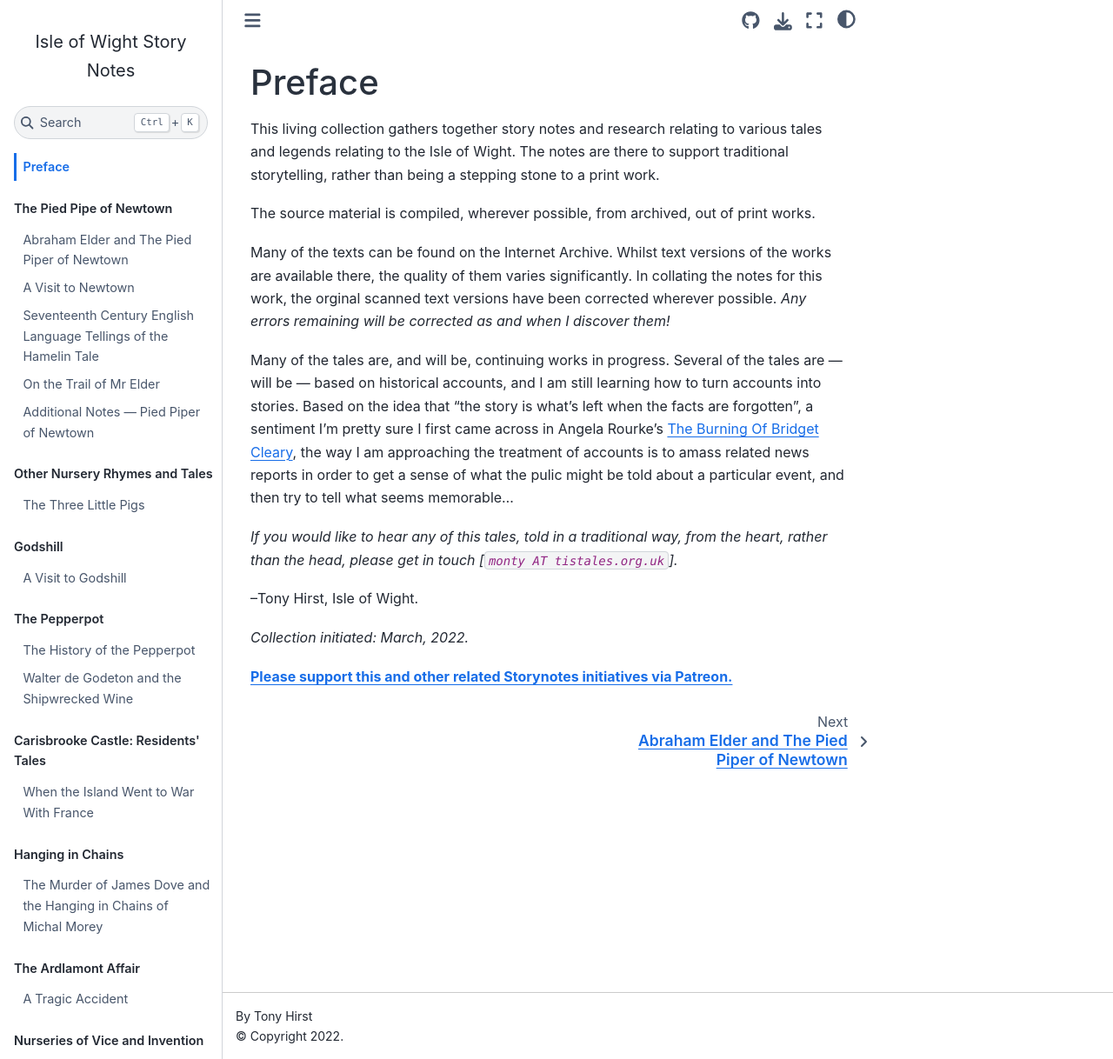
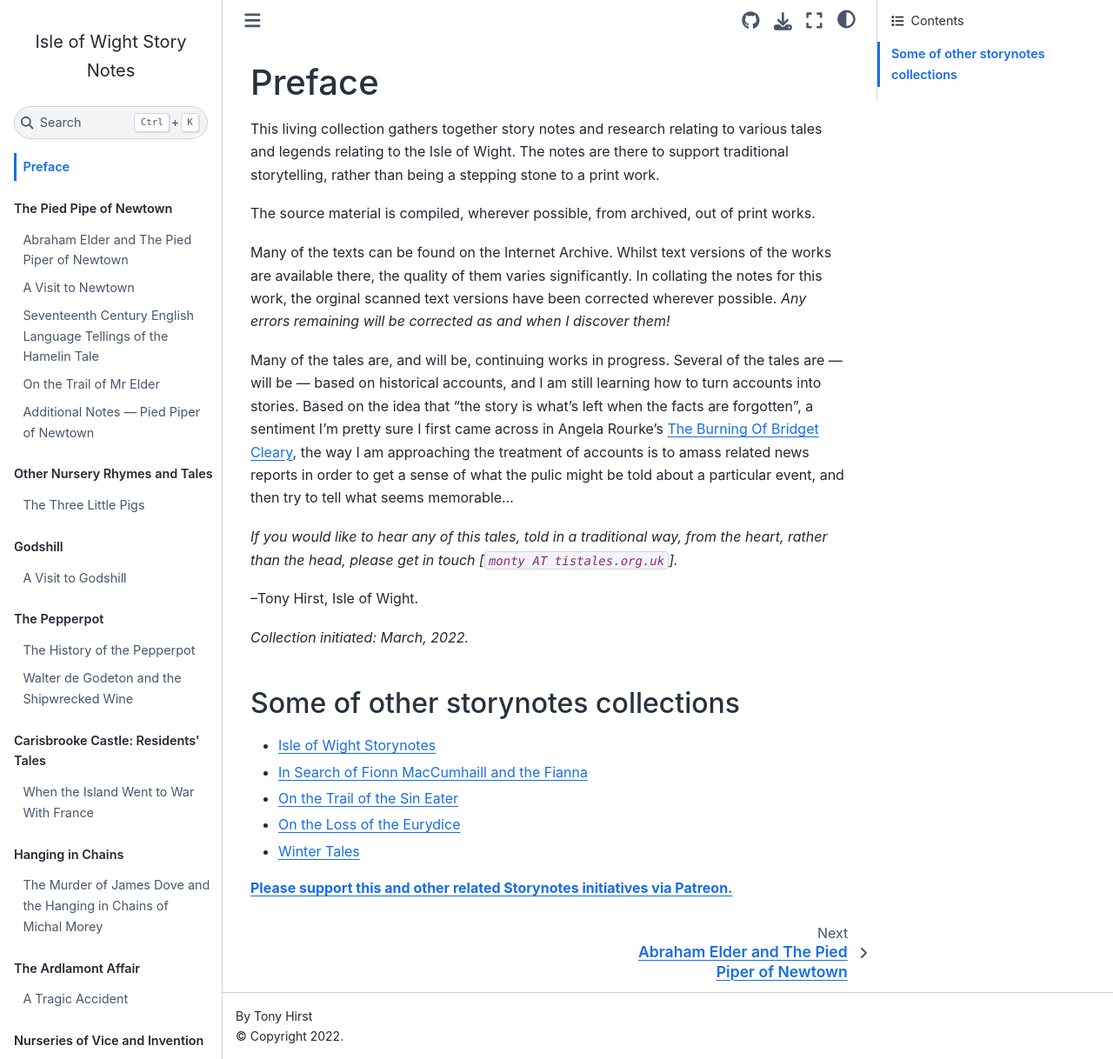
Before and after one commit to psychemedia/island-storynotes, a Jupyter Book: the page built from preface.md, in a window 1280 px wide and 1218 px high. Shown: the whole window at 87% size. Built offline with Jupyter Book 1.0.4 settings and Sphinx 7.4.7 and the Sphinx Book theme 1.1.4, drawn with Linux system fonts in a browser that asks for light colours.

Commit message:
Update preface.md

```diff
--- a/preface.md
+++ b/preface.md
@@ -14,4 +14,12 @@ Many of the tales are, and will be, continuing works in progress. Several of the
 
 *Collection initiated: March, 2022.*
 
+## Some of other storynotes collections
+
+- [Isle of Wight Storynotes](https://psychemedia.github.io/island-storynotes/preface.html)
+- [In Search of Fionn MacCumhaill and the Fianna](https://psychemedia.github.io/finn-resources/preface.html)
+- [On the Trail of the Sin Eater](https://psychemedia.github.io/sin-eater-resources/_intro.html)
+- [On the Loss of the Eurydice](https://psychemedia.github.io/eurydice-resources/_preface.html)
+- [Winter Tales](https://psychemedia.github.io/winter-tales/intro.html)
+
 [__Please support this and other related Storynotes initiatives via Patreon.__](https://www.patreon.com/bePatron?u=3266916)
```
